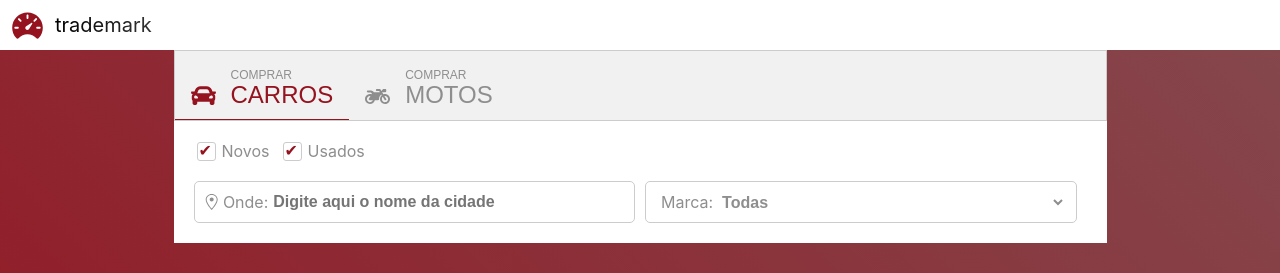
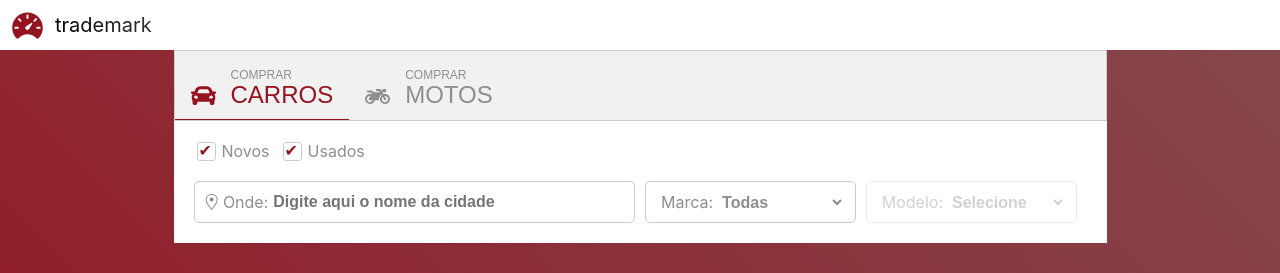
Before and after one commit to raphael-ferreira/responsive-form, a React (Vite) app: page /shop in a window 1280 px wide. Shown: the top 273 px of the page. Built offline with nearby package versions, Linux system fonts and the light colour scheme.

Commit message:
feat: added model field

```diff
--- a/src/components/Checkbox/index.tsx
+++ b/src/components/Checkbox/index.tsx
@@ -14,7 +14,7 @@ export const Checkbox: React.FC<CheckboxProps> = ({
 }) => {
 	return (
 		<Container onClick={onChange}>
-			<input type="checkbox" checked={checked} />
+			<input type="checkbox" checked={checked} readOnly />
 			<label>{label}</label>
 		</Container>
 	)
--- a/src/components/Selectbox/index.tsx
+++ b/src/components/Selectbox/index.tsx
@@ -7,17 +7,33 @@ interface SelectboxProps extends React.ButtonHTMLAttributes<HTMLSelectElement> {
 	prefix?: string
 	selectAllText?: string
 	suggest?: { ID: string; Name: string }[]
+	placeholder?: string
+	disabled?: boolean
 }
 
 export const Selectbox: React.FC<SelectboxProps> = (props) => {
-	const { icon, prefix, selectAllText, suggest, onChange } = props
+	const {
+		icon,
+		prefix,
+		selectAllText,
+		suggest,
+		onChange,
+		placeholder = 'Selecione',
+		disabled,
+	} = props
 
 	return (
 		<>
-			<Container>
+			<Container className={disabled ? 'disabled' : ''}>
 				{icon}
 				{prefix && <span>{prefix}</span>}
-				<select onChange={onChange}>
+				<select onChange={onChange} defaultValue={placeholder}>
+					{!selectAllText && placeholder && (
+						<option value={placeholder} className="default" disabled>
+							{placeholder}
+						</option>
+					)}
+
 					{selectAllText && (
 						<option value={selectAllText} className="default">
 							{selectAllText}
--- a/src/components/Selectbox/styles.ts
+++ b/src/components/Selectbox/styles.ts
@@ -45,4 +45,10 @@ export const Container = styled.div`
 			}
 		}
 	}
+
+	&.disabled {
+		pointer-events: none;
+
+		opacity: 0.4;
+	}
 `
--- a/src/pages/Shop/index.tsx
+++ b/src/pages/Shop/index.tsx
@@ -1,6 +1,11 @@
 import React, { useEffect, useState } from 'react'
 import { Checkbox, Selectbox, Tab, Tabs, Textbox } from '../../components'
-import { getMakes, MakeType } from '../../services/ShopServices'
+import {
+	getMakes,
+	getModels,
+	MakeType,
+	ModelType,
+} from '../../services/ShopServices'
 
 import {
 	Container,
@@ -17,15 +22,25 @@ export const Shop: React.FC = () => {
 	const [isUsed, setUsed] = useState<boolean>(true)
 	const [place, setPlace] = useState<string>('')
 	const [make, setMake] = useState<string>('')
+	const [model, setModel] = useState<string>('')
 
 	const [makesList, setMakesList] = useState<MakeType[]>([])
+	const [modelsList, setModelsList] = useState<ModelType[]>([])
 
 	const handlePlaceChange = (e: React.ChangeEvent<HTMLInputElement>) => {
 		setPlace(e.target.value)
 	}
 
-	const handleMakeChange = (e: React.ChangeEvent<HTMLSelectElement>) => {
+	const handleMakeChange = async (e: React.ChangeEvent<HTMLSelectElement>) => {
 		setMake(e.target.value)
+
+		const response = await getModels(e.target.value)
+
+		setModelsList(response.data)
+	}
+
+	const handleModelChange = (e: React.ChangeEvent<HTMLSelectElement>) => {
+		setModel(e.target.value)
 	}
 
 	useEffect(() => {
@@ -91,6 +106,13 @@ export const Shop: React.FC = () => {
 							selectAllText="Todas"
 							suggest={makesList}
 						/>
+						<Selectbox
+							prefix="Modelo: "
+							value={model}
+							onChange={handleModelChange}
+							suggest={modelsList}
+							disabled={make === ''}
+						/>
 					</Col>
 				</Row>
 			</form>
--- a/src/services/ShopServices.tsx
+++ b/src/services/ShopServices.tsx
@@ -7,4 +7,12 @@ export type MakeType = {
 	Name: string
 }
 
+export type ModelType = {
+	MakeID: string
+	ID: string
+	Name: string
+}
+
 export const getMakes = () => axios.get('/make-list.json')
+export const getModels = (makeID: string) =>
+	axios.get(`/models-list.json?MakeID=${makeID}`)
```
Also changed, not shown: api/models-list.json (added, +17 -0 lines).
